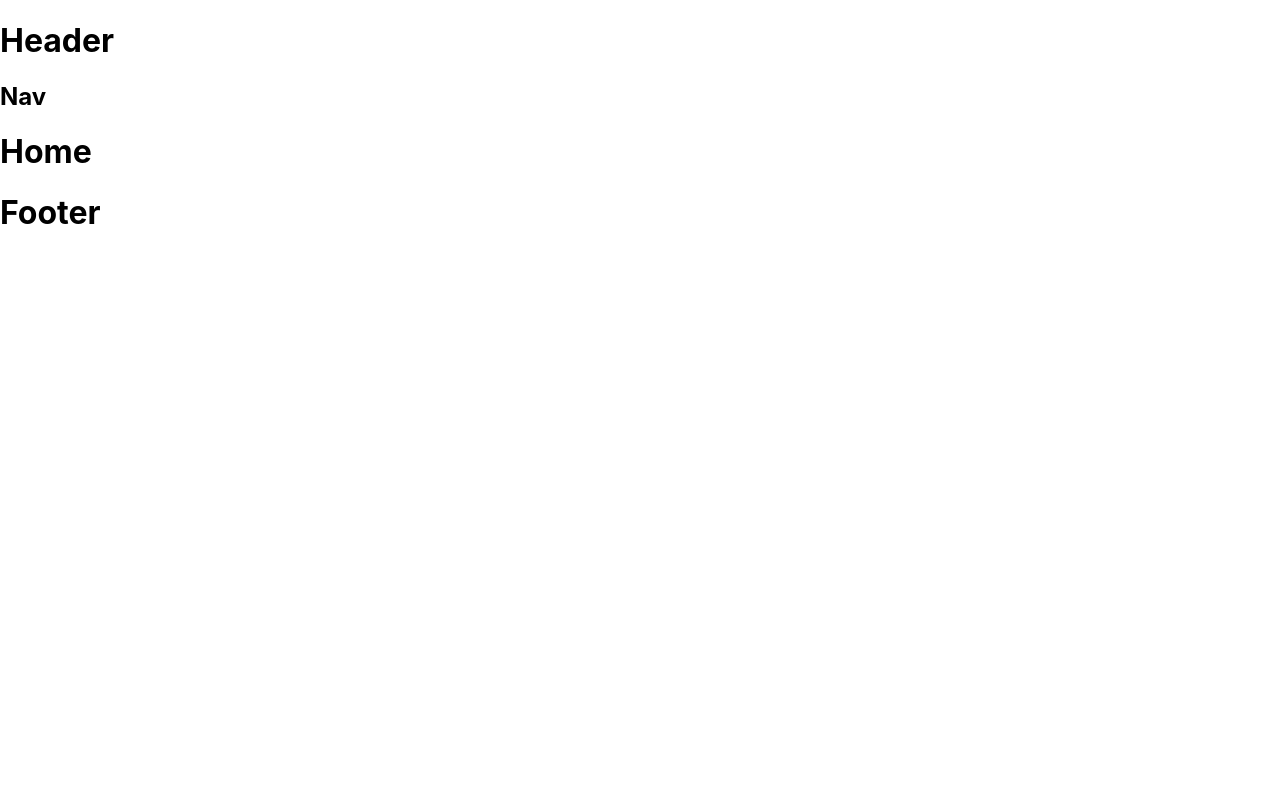
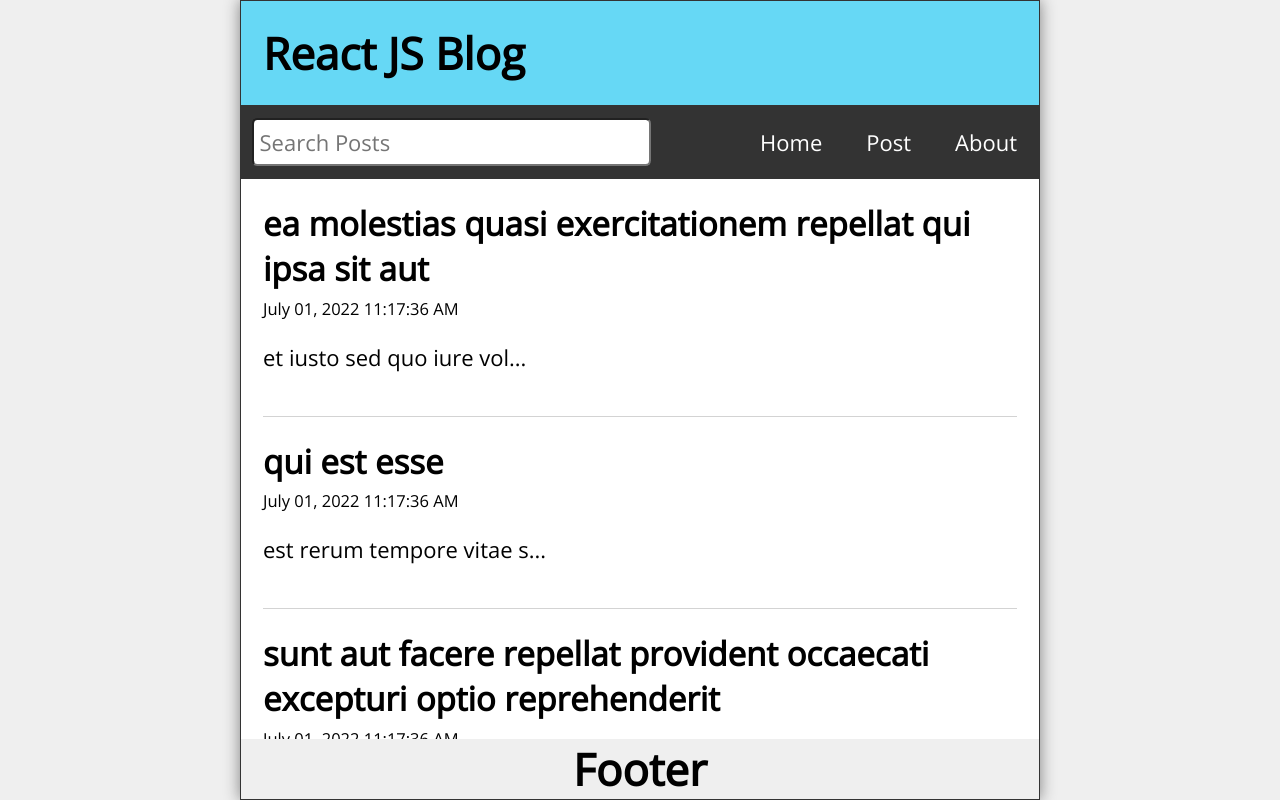
Before and after one commit to tahany777/react-router, a React (Create React App) app: page / in a window 1280 px wide. Built offline with nearby package versions, Linux system fonts and the light colour scheme.

Commit message:
feat: add new post delete post and search for a post

```diff
--- a/package.json
+++ b/package.json
@@ -6,6 +6,7 @@
     "@testing-library/jest-dom": "^5.16.1",
     "@testing-library/react": "^12.1.2",
     "@testing-library/user-event": "^13.5.0",
+    "date-fns": "^2.28.0",
     "react": "^17.0.2",
     "react-dom": "^17.0.2",
     "react-router-dom": "^6.2.1",
--- a/src/App.js
+++ b/src/App.js
@@ -6,18 +6,83 @@
 import PostPage from "./PostPage";
 import About from "./About";
 import Missing from "./Missing";
-import { Route, Routes, useHistory } from "react-router-dom";
+import { Route, Routes, useNavigate } from "react-router-dom";
 import { useState, useEffect } from "react";
-
+import { format } from "date-fns";
 function App() {
+  const [posts, setPosts] = useState([
+    {
+      id: 1,
+      title:
+        "sunt aut facere repellat provident occaecati excepturi optio reprehenderit",
+      datetime: "July 01, 2022 11:17:36 AM",
+      body: "quia et suscipit\nsuscipit recusandae consequuntur expedita et cum\nreprehenderit molestiae ut ut quas totam\nnostrum rerum est autem sunt rem eveniet architecto",
+    },
+    {
+      id: 2,
+      title: "qui est esse",
+      datetime: "July 01, 2022 11:17:36 AM",
+      body: "est rerum tempore vitae\nsequi sint nihil reprehenderit dolor beatae ea dolores neque\nfugiat blanditiis voluptate porro vel nihil molestiae ut reiciendis\nqui aperiam non debitis possimus qui neque nisi nulla",
+    },
+    {
+      id: 3,
+      title: "ea molestias quasi exercitationem repellat qui ipsa sit aut",
+      datetime: "July 01, 2022 11:17:36 AM",
+      body: "et iusto sed quo iure\nvoluptatem occaecati omnis eligendi aut ad\nvoluptatem doloribus vel accusantium quis pariatur\nmolestiae porro eius odio et labore et velit aut",
+    },
+  ]);
+  const [search, setSearch] = useState("");
+  const [searchResult, setSearchResult] = useState([]);
+  const [postTitle, setPostTitle] = useState("");
+  const [postBody, setPostBody] = useState("");
+  const navigate = useNavigate();
+  useEffect(() => {
+    const filteredResult = posts.filter(
+      (post) =>
+        post.body.toLowerCase().includes(search.toLowerCase()) ||
+        post.title.toLowerCase().includes(search.toLowerCase())
+    );
+    setSearchResult(filteredResult.reverse());
+  }, [posts, search]);
+  const handleSubmit = (e) => {
+    e.preventDefault();
+    const id = posts.length ? posts[posts.length - 1].id + 1 : 1;
+    const dateTime = format(new Date(), "MMMM dd, yyyy pp");
+    const newPost = { id, title: postTitle, dateTime, body: postBody };
+    const allPosts = [ ...posts, newPost ];
+    setPosts(allPosts);
+    setPostTitle("");
+    setPostBody("");
+    navigate("/");
+  };
+  const handleDelete = (id) => {
+    const postsList = posts.filter((post) => post.id !== id);
+    setPosts(postsList);
+    navigate("/");
+  };
   return (
     <div className="App">
-      <Header />
-      <Nav />
+      <Header title="React JS Blog" />
+      <Nav search={search} setSearch={setSearch} />
       <Routes>
-        <Route exact path="/" element={<Home />} />
-        <Route exact path="/post" element={<NewPost />} />
-        <Route path="/post/:id" element={<PostPage />} />
+        <Route exact path="/" element={<Home posts={searchResult} />} />
+        <Route
+          exact
+          path="/post"
+          element={
+            <NewPost
+              handleSubmit={handleSubmit}
+              postTitle={postTitle}
+              setPostTitle={setPostTitle}
+              postBody={postBody}
+              setPostBody={setPostBody}
+            />
+          }
+        />
+        <Route
+          path="/post/:id"
+          element={<PostPage posts={posts} handleDelete={handleDelete} />}
+        />
         <Route path="/about" element={<About />} />
         <Route path="*" element={<Missing />} />
       </Routes>
--- /dev/null
+++ b/src/Feed.js
@@ -0,0 +1,13 @@
+import React from 'react'
+import Post from './Post'
+const Feed = ({ posts }) => {
+    return (
+        <>
+          {posts.map(post => (
+              <Post key={post.id} post={post} />
+          ))}
+        </>
+    )
+}
+
+export default Feed
--- a/src/Header.js
+++ b/src/Header.js
@@ -1,9 +1,9 @@
 import React from 'react'
 
-const Header = () => {
+const Header = ({ title }) => {
     return (
-        <header>
-           <h1>Header</h1>
+        <header className='Header'>
+           <h1>{title}</h1>
         </header>
     )
 }
--- a/src/Home.js
+++ b/src/Home.js
@@ -1,9 +1,15 @@
 import React from 'react'
-
-const Home = () => {
+import Feed from './Feed'
+const Home = ({ posts }) => {
     return (
-        <main>
-           <h1>Home</h1>
+        <main className='Home'>
+           {posts.length ? (
+               <Feed posts={posts} />
+           ) : (
+               <p style={{ marginTop: "2rem" }}>
+                   No Posts to display
+               </p>
+           )}
         </main>
     )
 }
--- a/src/Nav.js
+++ b/src/Nav.js
@@ -1,11 +1,25 @@
-import React from 'react'
+import React from "react";
+import { Link } from 'react-router-dom'
+const Nav = ({ search, setSearch }) => {
+  return (
+    <nav className="Nav">
+      <form className="searchForm" onSubmit={(e) => e.preventDefault()}>
+        <label htmlFor="search">Search Posts</label>
+        <input
+          type="text"
+          id="search"
+          placeholder="Search Posts"
+          value={search}
+          onChange={(e) => setSearch(e.target.value)}
+        />
+      </form>
+      <ul>
+          <li><Link to="/">Home</Link></li>
+          <li><Link to="/post">Post</Link></li>
+          <li><Link to="/about">About</Link></li>
+      </ul>
+    </nav>
+  );
+};
 
-const Nav = () => {
-    return (
-        <nav>
-            <h1>Nav</h1>
-        </nav>
-    )
-}
-
-export default Nav
+export default Nav;
--- a/src/NewPost.js
+++ b/src/NewPost.js
@@ -1,9 +1,16 @@
 import React from 'react'
 
-const NewPost = () => {
+const NewPost = ({ postTitle, setPostTitle, postBody, setPostBody, handleSubmit }) => {
     return (
-        <main>
-          <h1>New Post</h1>
+        <main className='NewPost'>
+          <h2>New Post</h2>
+          <form className='newPostForm' onSubmit={handleSubmit}>
+            <label htmlFor="postTitle">Title:</label>
+            <input type="text" id="postTitle" required value={postTitle} onChange={(e) => setPostTitle(e.target.value)} />
+            <label htmlFor="postBody">Body:</label>
+            <textarea id="postBody" required value={postBody} onChange={(e) => setPostBody(e.target.value)} />
+            <button type="submit">Submit</button>
+          </form>
         </main>
     )
 }
--- /dev/null
+++ b/src/Post.js
@@ -0,0 +1,17 @@
+import React from "react";
+import { Link } from "react-router-dom";
+const Post = ({ post }) => {
+  return (
+    <article className="post">
+      <Link to={`/post/${post.id}`}>
+        <h2>{post.title}</h2>
+        <p className="postDate">{post.datetime}</p>
+      </Link>
+      <p className="postBody">
+        {post.body.length <= 25 ? post.body : `${post.body.slice(0, 25)}...`}
+      </p>
+    </article>
+  );
+};
+
+export default Post;
--- a/src/PostPage.js
+++ b/src/PostPage.js
@@ -1,11 +1,30 @@
-import React from 'react'
+import React from "react";
+import { useParams, Link } from "react-router-dom";
+const PostPage = ({ posts, handleDelete }) => {
+  const { id } = useParams();
+  const post = posts.find((post) => post.id.toString() === id);
+  return (
+    <main className="PostPage">
+      <article className="post">
+        {post && (
+          <>
+            <h2>{post.title}</h2>
+            <p className="postDate">{post.datetime}</p>
+            <p className="postBody">{post.body}</p>
+            <button onClick={() => handleDelete(post.id)}>Delete Post</button>
+          </>
+        )}
+        {!post &&
+        <>
+         <h2>Post Not Found</h2>
+         <p className="postDate">Well, that's disappointing.</p>
+         <p className="postBody"><Link to="/">Visit Our HomePage</Link></p>
+         <button onClick={() => handleDelete(post.id)}>Delete Post</button>
+        </>
+        }
+      </article>
+    </main>
+  );
+};
 
-const PostPage = () => {
-    return (
-        <main>
-          <h1>Post Page</h1>
-        </main>
-    )
-}
-
-export default PostPage
+export default PostPage;
--- a/src/index.css
+++ b/src/index.css
@@ -1,13 +1,271 @@
+@import url('https://fonts.googleapis.com/css2?family=Open+Sans&display=swap');
+
+* {
+  margin: 0;
+  padding: 0;
+  box-sizing: border-box;
+}
+
+html {
+  font-size: 16px;
+}
+
 body {
-  margin: 0;
-  font-family: -apple-system, BlinkMacSystemFont, 'Segoe UI', 'Roboto', 'Oxygen',
-    'Ubuntu', 'Cantarell', 'Fira Sans', 'Droid Sans', 'Helvetica Neue',
-    sans-serif;
+  min-height: 100vh;
+  font-family: 'Open Sans', sans-serif;
   -webkit-font-smoothing: antialiased;
   -moz-osx-font-smoothing: grayscale;
+  display: flex;
+  background-color: #efefef;
 }
 
-code {
-  font-family: source-code-pro, Menlo, Monaco, Consolas, 'Courier New',
-    monospace;
+#root {
+  flex-grow: 1;
+  display: flex;
+  justify-content: center;
+  align-items: center;
 }
+
+.App {
+  width: 100%;
+  max-width: 800px;
+  height: 100vh;
+  display: flex;
+  flex-direction: column;
+  justify-content: flex-start;
+  align-items: center;
+  border: 1px solid #333;
+  box-shadow: 0px 0px 15px gray;
+}
+
+.Header, .Footer {
+  width: 100%;
+  background-color: #66d8f5;
+  padding: 1rem;
+  display: flex;
+  justify-content: space-between;
+  align-items: center;
+}
+
+.Header h1 {
+  font-size: 1.5rem;
+}
+
+.Header svg {
+  font-size: 2rem;
+}
+
+.Footer {
+  padding: 0.75rem;
+  display: grid;
+  place-content: center;
+}
+
+.Nav {
+  width: 100%;
+  background-color: #333;
+  display: flex;
+  flex-direction: column;
+  justify-content: flex-start;
+  align-items: flex-start;
+}
+
+.searchForm {
+  width: 80%;
+  padding: 1rem 0 0 0.75rem;
+}
+
+.searchForm input[type="text"] {
+  font-family: 'Open Sans', sans-serif;
+  width: 100%;
+  min-height: 48px;
+  font-size: 1rem;
+  padding: 0.25rem;
+  border-radius: 0.25rem;
+  outline: none;
+}
+
+.searchForm label {
+  position: absolute;
+  left: -99999px;
+}
+
+.Nav ul {
+  color: #fff;
+  list-style-type: none;
+  display: flex;
+  flex-wrap: nowrap;
+  align-items: center;
+}
+
+.Nav li {
+  padding: 1rem;
+}
+
+.Nav li:hover,
+.Nav li:focus {
+  padding: 1rem;
+}
+
+.Nav li a {
+  color: #fff;
+  text-decoration: none;
+}
+
+.Nav li:hover,
+.Nav li:focus,
+.Nav li:hover a,
+.Nav li:focus a  {
+  background-color: #eee;
+  color: #333;
+}
+
+.Nav li:hover a,
+.Nav li:focus a {
+  cursor: pointer;
+}
+
+.Home, .NewPost, .PostPage, .About, .Missing {
+  width: 100%;
+  flex-grow: 1;
+  padding: 1rem;
+  overflow-y: auto;
+  background-color: #fff;
+}
+
+.post {
+  margin-top: 1rem;
+  padding-bottom: 1rem;
+  border-bottom: 1px solid lightgray;
+}
+
+.Home .post a {
+  text-decoration: none;
+}
+
+.Home .post a,
+.Home .post a:visited {
+  color: #000;
+}
+
+.post:first-child {
+  margin-top: 0;
+}
+
+.post:last-child {
+  border-bottom: none;
+}
+
+.postDate {
+  font-size: 0.75rem;
+  margin-top: 0.25rem;
+}
+
+.postBody {
+  margin: 1rem 0;
+}
+
+.newPostForm {
+  display: flex;
+  flex-direction: column;
+}
+
+.newPostForm label {
+  margin-top: 1rem;
+}
+
+.newPostForm input[type='text'],
+.newPostForm textarea {
+  font-family: 'Open Sans', sans-serif;
+  width: 100%;
+  min-height: 48px;
+  font-size: 1rem;
+  padding: 0.25rem;
+  border-radius: 0.25rem;
+  margin-right: 0.25rem;
+  outline: none;
+}
+
+.newPostForm textarea {
+  height: 100px;
+}
+
+.newPostForm button {
+  margin-top: 1rem;
+  height: 48px;
+  min-width: 48px;
+  border-radius: 10px;
+  padding: 0.5rem;
+  font-size: 1rem;
+  cursor: pointer;
+}
+
+.Missing h2, .PostPage h2,
+.Missing p, .PostPage p {
+  margin-bottom: 1rem;
+}
+
+.PostPage button {
+  height: 48px;
+  min-width: 48px;
+  border-radius: 0.25rem;
+  padding: 0.5rem;
+  font-size: 1rem;
+  background-color: red;
+  color: #fff;
+  cursor: pointer;
+}
+
+.statusMsg {
+  margin-top: 2rem;
+}
+
+@media only screen and (min-width: 610px) {
+  html {
+    font-size: 22px;
+  }
+
+  .Header h1 {
+    font-size: 2rem;
+  }
+
+  .Nav {
+    flex-direction: row;
+    flex-wrap: nowrap;
+    justify-content: space-between;
+    align-items: center;
+  }
+
+  .Nav ul {
+    text-align: right;
+  }
+
+  .Nav li:hover,
+  .Nav li:focus,
+  .Nav li:hover a,
+  .Nav li:focus a  {
+    background-color: #eee;
+    color: #333;
+  }
+
+  .searchForm {
+    width: 50%;
+    padding: .5rem 0;
+  }
+
+  .searchForm input[type="text"] {
+    margin-left: 0.5rem;
+  }
+
+  .newPostForm textarea {
+    height: 300px;
+  }
+}
+
+@media only screen and (min-width: 992px) {
+
+  .Header svg {
+    font-size: 3rem;
+  }
+
+}
```
Also changed, not shown: 2 other files (tests, documents, lock files or other folders).
